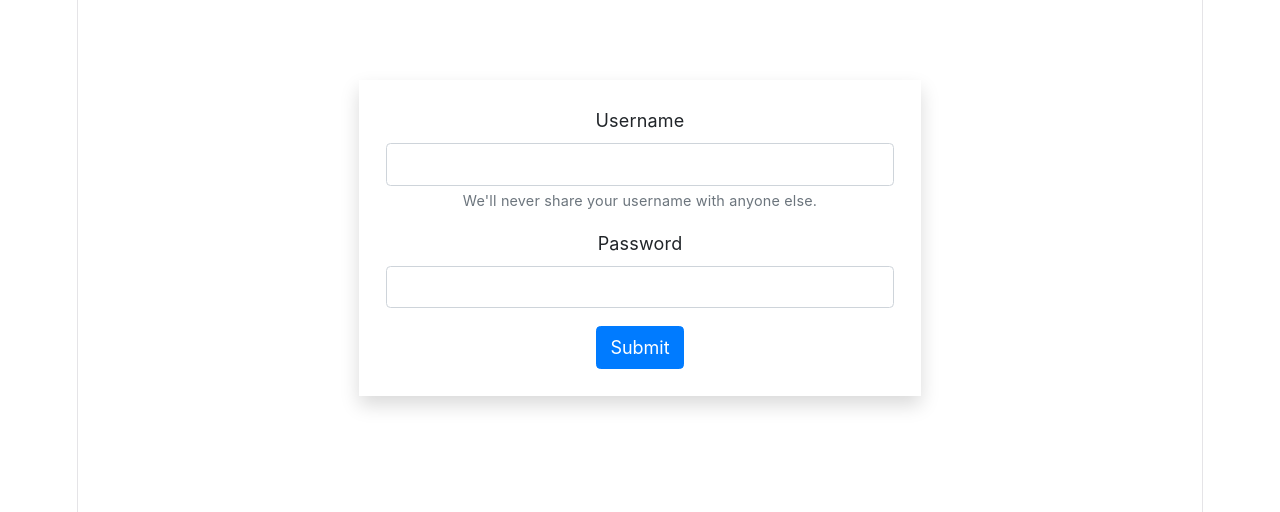
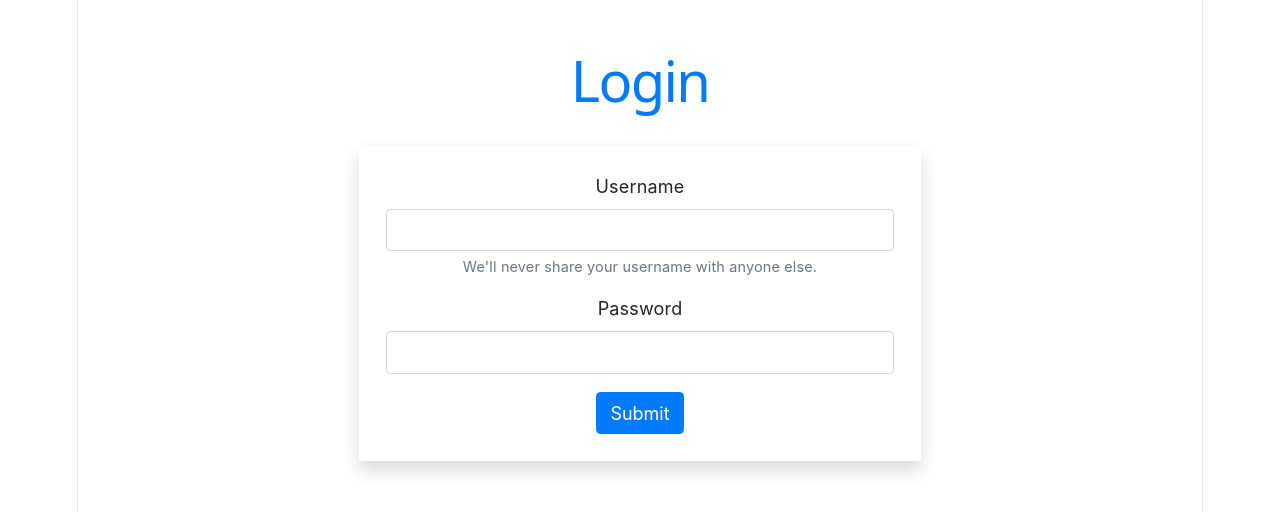
Before and after one commit to GrishmaChichghare/ARC-F42-git-ignore-test, a React (Vite) app: page /login in a window 1280 px wide. Shown: the part 162-674 px from the top of the page. Built offline with nearby package versions, Linux system fonts and the light colour scheme.

Commit message:
update to jobapp/index.jsx

```diff
--- a/src/components/login/index.css
+++ b/src/components/login/index.css
@@ -2,6 +2,7 @@
     width: 100%;
     height: 100vh;
     display: flex;
+    flex-direction: column;
     justify-content: center;
     align-items: center;
 
--- a/src/components/login/index.jsx
+++ b/src/components/login/index.jsx
@@ -2,9 +2,33 @@ import './index.css';
 
 const Login = () => {
 
+    const onSubmitData = async (event) => {
+
+        event.preventDefault();
+
+         const api = "https://apis.ccbp.in/login";
+         const userDetails = {
+            username: "rahul", password: "rahul@2021"
+        }
+        const options = {
+            method: "POST",
+            body: JSON.stringify(userDetails)
+        }
+
+        try{
+            const response = await fetch(api, options);
+            const data = await response.json();
+            console.log(data);
+        }
+        catch(error){
+            console.log(error);
+        }
+    };
+
     return (
         <div className="login-cont">
-            <form className='w-50 p-4 rounded-large shadow '>
+            <h1 className="text-primary">Login</h1>
+            <form className='w-50 p-4 rounded-large shadow ' onSubmit={onSubmitData}>
                 <div className="form-group">
                     <label htmlFor="exampleInputEmail1">Username</label>
                     <input type="email" className="form-control" id="exampleInputEmail1" aria-describedby="emailHelp"/>
```
